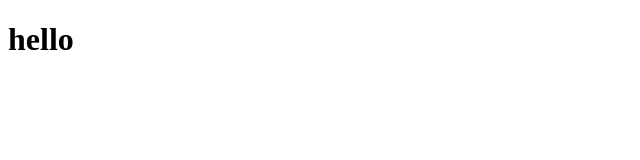
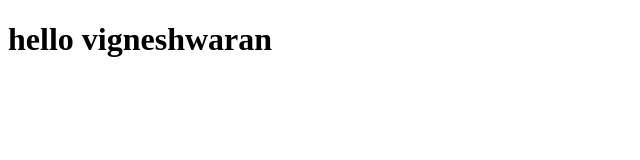
Before and after one commit to Iamvigneshwaran/project1, a plain HTML site: page index.html in a window 1280 px wide. Shown: the whole page, without its empty margins (0-640 px from the left). Drawn offline with Linux system fonts and the light colour scheme.

Commit message:
name present in h1 tag

```diff
--- a/index.html
+++ b/index.html
@@ -7,7 +7,7 @@
     <title>Document</title>
 </head>
 <body>
-    <h1>hello </h1>
+    <h1>hello vigneshwaran </h1>
 
 </body>
 </html>
```
